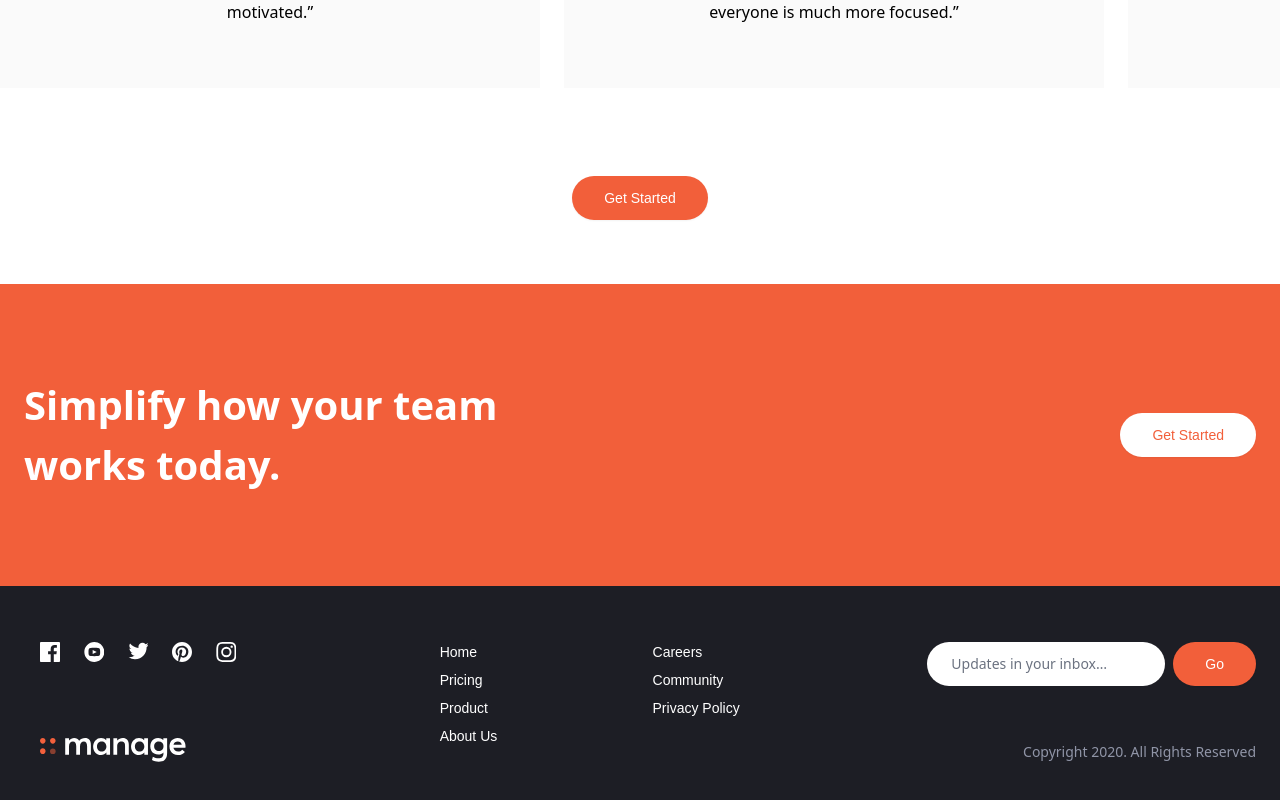
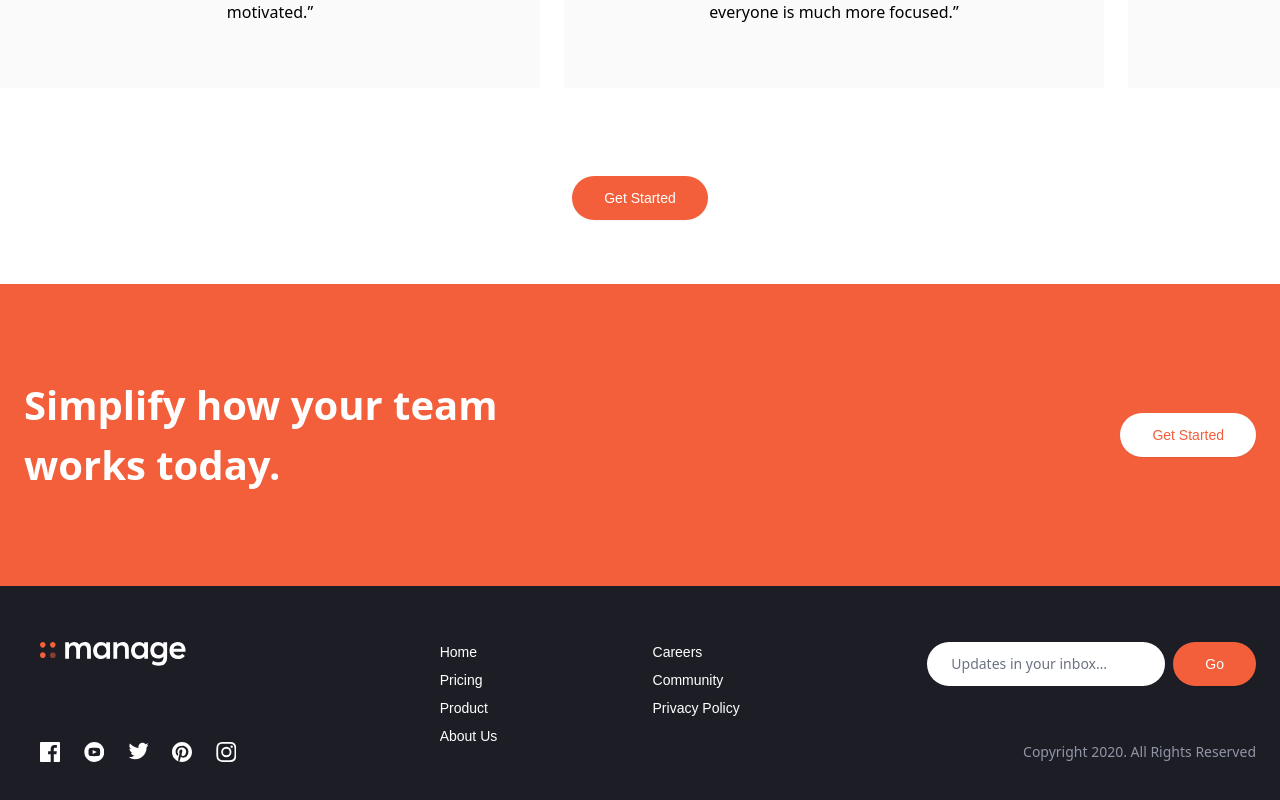
Before and after one commit to Jiexi-Ash/manage-landing, a Next.js app: page / in a window 1280 px wide. Shown: the part 1737-2537 px from the top of the page. Built offline with nearby package versions, Linux system fonts and the light colour scheme.

Commit message:
updated footer

```diff
--- a/components/Footer/FooterIcons.js
+++ b/components/Footer/FooterIcons.js
@@ -6,7 +6,7 @@ import FooterSocials from "./FooterSocials";
 
 function FooterIcons() {
   return (
-    <div className="flex flex-col pt-10 px-4 items-center md:items-start md:pt-0 md:justify-between">
+    <div className="flex flex-col pt-10 px-4 items-center md:items-start md:pt-0 md:justify-between md:flex-col-reverse">
       <FooterSocials />
       <FooterLogo />
     </div>
```
